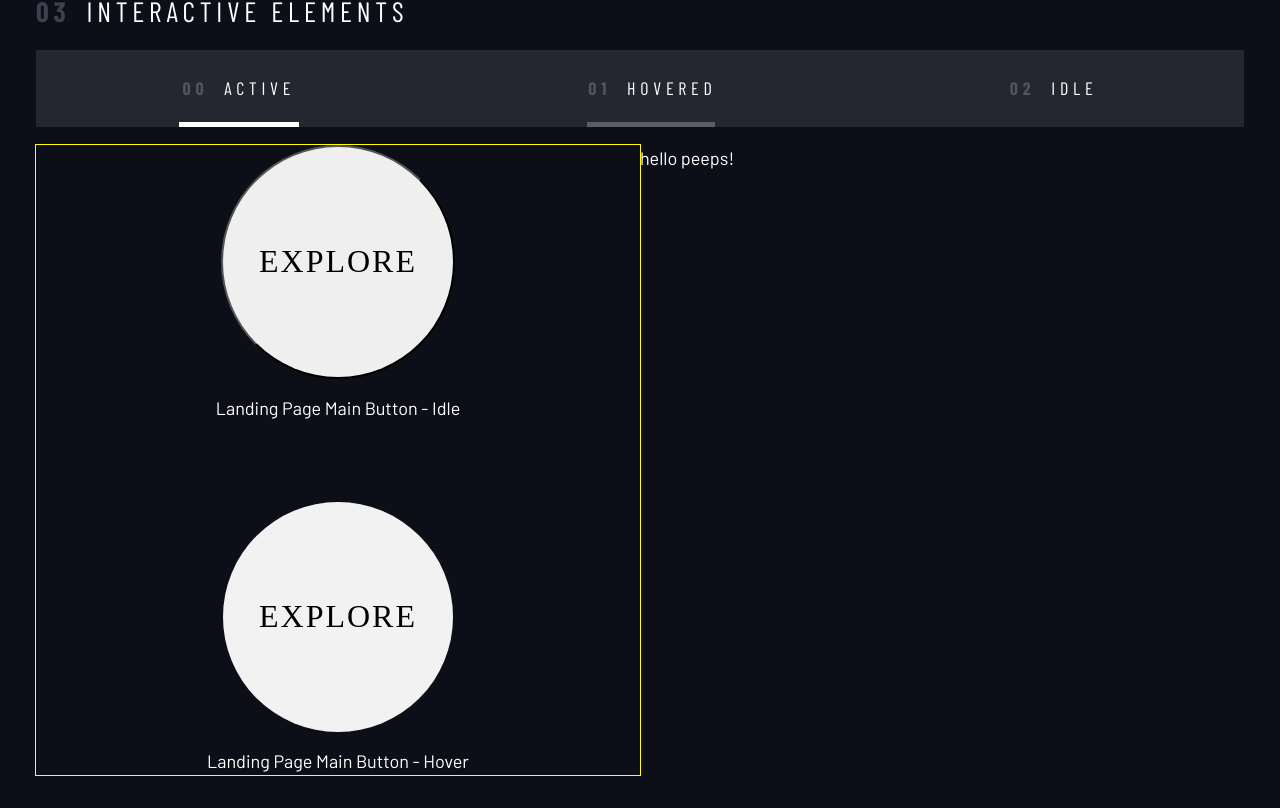
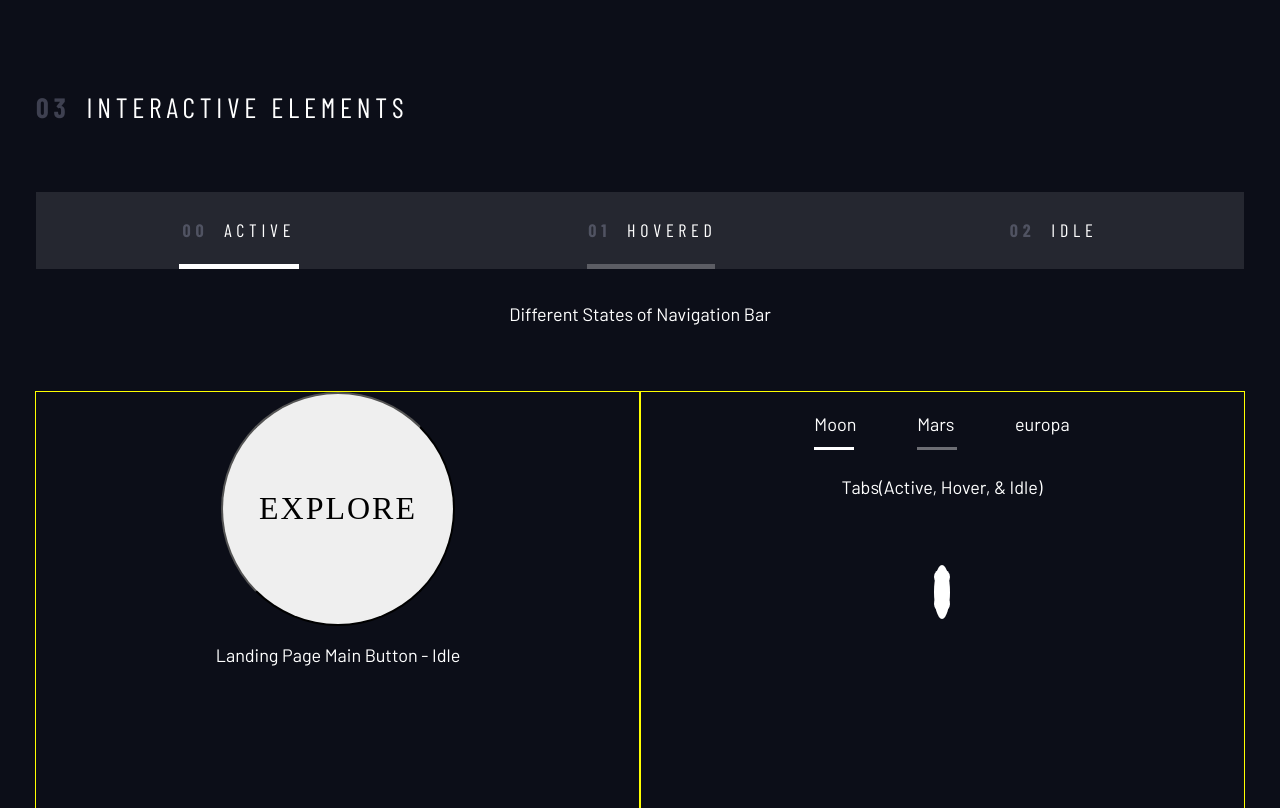
Before and after one commit to webmastersmith/space-travel, a React (Create React App) app: page / in a window 1280 px wide. Shown: the part 1292-2100 px from the top of the page. Built offline with nearby package versions, Linux system fonts and the light colour scheme; a web font is replaced by a local one.

Commit message:
add tab example

```diff
--- a/src/components/interactive-elements/InteractiveElements.jsx
+++ b/src/components/interactive-elements/InteractiveElements.jsx
@@ -1,22 +1,24 @@
 import { memo } from 'react'
-import Header from './header'
+import NavBarExample from './NavBarExample'
 import ExploreButton from './explore-button'
+import TabExample from './TabExample'
 
 import globals from 'styles/global.module.scss'
 import styles from 'components/interactive-elements/InteractiveElements.module.scss'
 
 export default memo(function InteractiveElements(props) {
   return (
-    <section>
+    <section className={`${styles.interactiveElements}`}>
       <h2 className={`${globals.numberedTitle}`}>
         <span>03</span>
         interactive elements
       </h2>
 
-      <Header />
-      <div className={`${styles.wrapper}`}>
+      <NavBarExample />
+      <p>Different States of Navigation Bar</p>
+      <div className={`${styles.childWrapper}`}>
         <ExploreButton />
-        <div>hello peeps!</div>
+        <TabExample />
       </div>
     </section>
   )
--- a/src/components/interactive-elements/header.jsx
+++ b/src/components/interactive-elements/NavBarExample.jsx
@@ -2,9 +2,9 @@ import { memo } from 'react'
 import styles from 'components/interactive-elements/InteractiveElements.module.scss'
 import globals from 'styles/global.module.scss'
 
-export default memo(function Header() {
+export default memo(function NavBarExample() {
   return (
-    <ul className={`${styles.header}`}>
+    <ul className={`${styles.navBarExample}`}>
       <li>
         <button className={`${globals.numberedTitle}`}>
           <span>00</span>Active
--- /dev/null
+++ b/src/components/interactive-elements/TabExample.jsx
@@ -0,0 +1,26 @@
+import { memo } from 'react'
+import styles from 'components/interactive-elements/InteractiveElements.module.scss'
+
+export default memo(function TabExample(props) {
+  return (
+    <div className={`${styles.tabExample}`}>
+      <ul>
+        <li>
+          <button>Moon</button>
+        </li>
+        <li>
+          <button>Mars</button>
+        </li>
+        <li>
+          <button>europa</button>
+        </li>
+      </ul>
+
+      <p>Tabs(Active, Hover, & Idle)</p>
+
+      <div className={`${styles.bullets}`}>
+        <span></span>
+      </div>
+    </div>
+  )
+})
--- a/src/components/interactive-elements/explore-button.jsx
+++ b/src/components/interactive-elements/explore-button.jsx
@@ -3,7 +3,7 @@ import styles from 'components/interactive-elements/InteractiveElements.module.s
 
 export default memo(function ExploreButton(props) {
   return (
-    <div className={`${styles.interactiveElements}`}>
+    <div className={`${styles.exploreButton}`}>
       <button>
         <span>Explore</span>
       </button>
--- a/src/components/interactive-elements/interactiveElements.module.scss
+++ b/src/components/interactive-elements/interactiveElements.module.scss
@@ -1,10 +1,17 @@
-.header {
+section.interactiveElements {
+    p {
+        text-align: center;
+        margin-bottom: 4rem;
+    }
+}
+.navBarExample {
     display: flex;
     justify-content: space-around;
     align-items: center;
     background-color: #{'hsl(var(--clr-white) / .1)'};
     padding: 1.5rem 0;
     list-style: none;
+    margin-bottom: 2rem;
     li > button {
         position: relative;
         font-size: var(--fs-400);
@@ -40,13 +47,13 @@
 
 }
 
-.wrapper {
+.childWrapper {
     display: grid;
     grid-template-columns: 1fr 1fr;
     justify-content: center;
 }
 
-.interactiveElements {
+.exploreButton {
     outline: 1px solid yellow;
     display: grid;
     place-items: center;
@@ -91,3 +98,71 @@
         margin-top: 1rem;
     }
 }
+
+.tabExample {
+    outline: 1px solid yellow;
+    ul {
+        list-style: none;
+        display: flex;
+        justify-content: space-around;
+        padding: 0 9rem;
+        margin-bottom: 3rem;
+        li {
+            position: relative;
+            height: 1rem;
+            button {
+                color: #{'hsl(var(--clr-white))'};
+                background-color: transparent;
+                border: none;
+            }
+            &:nth-child(-n+2) {
+                button::after {
+                    content: '';
+                    position: absolute;
+                    bottom: -1.5rem;
+                    left: 6px;
+                    width: 2.5rem;
+                    border-bottom: 3px solid #{'hsl(var(--clr-white))'};
+                    cursor: auto;
+                }
+            }
+            &:nth-child(2) {
+                button::after {
+                    opacity: .4;
+
+                }
+            }
+        }
+    }
+}
+
+.bullets {
+    display: flex;
+    justify-content: space-around;
+    padding: 0 9rem;
+    span::before {
+        display: inline-block;
+        content: '';
+        width: 1rem;
+        aspect-ratio: 1;
+        border-radius: 50%;
+        background-color: #fff;
+        margin-right: 1rem;
+    }
+    span {
+        display: inline-block;
+        width: 1rem;
+        aspect-ratio: 1;
+        border-radius: 50%;
+        background-color: #fff;
+    }
+    span::after {
+        display: inline-block;
+        content: '';
+        width: 1rem;
+        aspect-ratio: 1;
+        border-radius: 50%;
+        background-color: #fff;
+    }
+
+}
--- a/src/styles/global.module.scss
+++ b/src/styles/global.module.scss
@@ -70,7 +70,7 @@ body {
 .fs600 { line-height: 1.1; }
 
 .numberedTitle {
-  margin-bottom: 1rem;
+  margin-bottom: 4rem;
   text-transform: uppercase;
   font-family: var(--ff-sans-cond);
   font-size: var(--fs-500);
```
